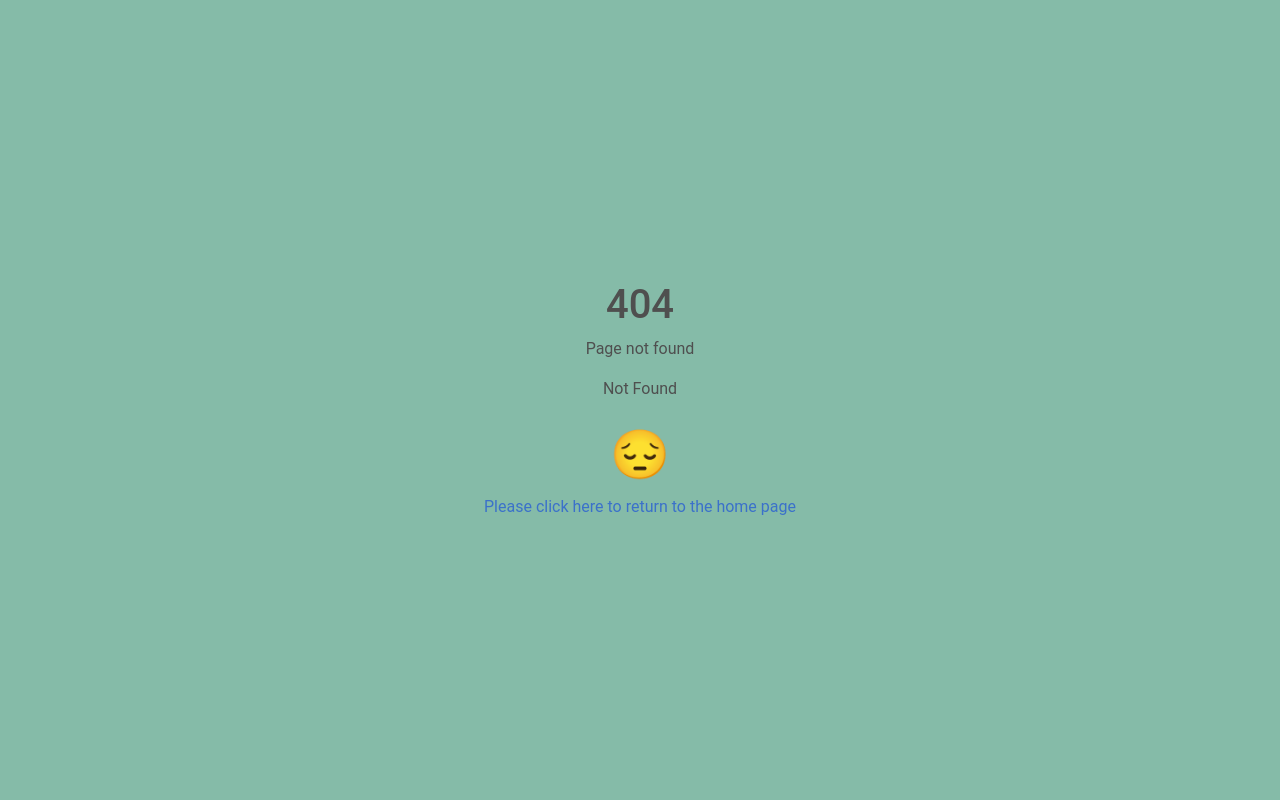
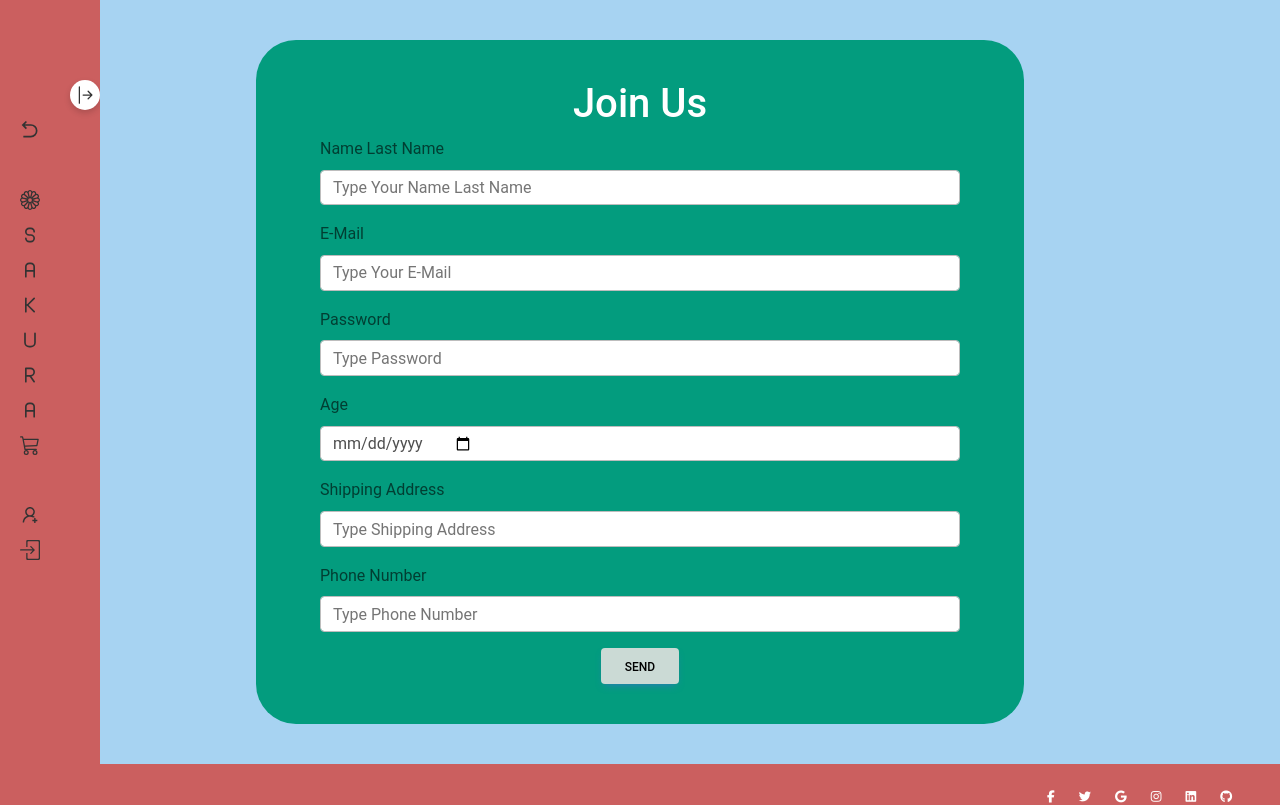
Before and after one commit to Sakura-Kimonos/Sakura-Kimonos-Front, a React (Vite) app: page /join in a window 1280 px wide. Before the commit this address had no page. Shown: the top 805 px of the page. Built offline with nearby package versions, Linux system fonts and the light colour scheme.

Commit message:
New change2

```diff
--- a/api/db.json
+++ b/api/db.json
@@ -109,6 +109,30 @@
       "season": "Spring",
       "pattern": "Flowers",
       "img": "https://cdn.shopify.com/s/files/1/0266/2403/2817/products/light-blue-kimono-for-women-s-276_5000x.jpg?v=1619723021"
+    },
+    {
+      "id": 11,
+      "title": "Diana Romero",
+      "price": "diana.romecoy@gmail.com",
+      "description": "123456",
+      "img": "",
+      "units": "",
+      "material": "2023-03-23",
+      "pattern": "jj",
+      "category": "",
+      "season": ""
+    },
+    {
+      "id": 12,
+      "title": "Diana Romero",
+      "price": "diana.romecoy@gmail.com",
+      "description": "123456",
+      "img": "",
+      "units": "",
+      "material": "2023-03-23",
+      "pattern": "625258080",
+      "category": "",
+      "season": ""
     }
   ]
 }
--- a/src/pages/AddProduct.jsx
+++ b/src/pages/AddProduct.jsx
@@ -1,8 +1,8 @@
-import "./styleSheetPages/AddProduct.css"
+
 import { useState } from 'react';
 import { productHandler } from '../handlers/productHandler';
 import SideBar from '../components/SideBar';
-// import { Modal } from 'react-bootstrap';
+
 
 const CreateProduct = () => {
   const [title, setTitle] = useState("");
--- a/src/pages/Join.jsx
+++ b/src/pages/Join.jsx
@@ -0,0 +1,101 @@
+
+import { useState } from 'react';
+// import { productHandler } from '../handlers/productHandler';
+import SideBar from '../components/SideBar';
+import './styleSheetPages/Join.css';
+
+const CreateJoin = () => {
+
+  const [name, setName] = useState("");
+  const [e_Mail, setE_Mail] = useState("");
+  const [password, setPassword] = useState("");
+  const [age, setAge] = useState("");
+  const [shipping_Address, setShipping_Address] = useState("");
+  const [phone_Number, setPhone_Number] = useState("");
+
+
+
+  const handleNameChange = (event) => {
+    let nameInput = event.target.value;
+    setName (nameInput);
+  };
+  const handleE_MailChange = (event) => {
+    let e_MailInput = event.target.value;
+    setE_Mail(e_MailInput);
+  };
+  const handlePasswordChange = (event) => {
+    let passwordInput = event.target.value;
+    setPassword(passwordInput);
+  };
+
+  const handleAgeChange = (event) => {
+    let ageInput = event.target.value;
+    setAge(ageInput);
+  };
+
+  const handlShipping_AddressChange = (event) => {
+    let shipping_AddressInput = event.target.value;
+    setShipping_Address(shipping_AddressInput);
+  };
+
+  const handlPhone_NumberChange = (event) => {
+    let phone_NumberInput = event.target.value;
+    setPhone_Number(phone_NumberInpu);
+  };
+
+
+  const handleSubmit = (event) => {
+    event.preventDefault();
+    let newJoin = { name, e_Mail, password, age, shipping_Address, phone_Number, };
+    jointHandler.addJoin(newJoin);
+    event.target.reset()
+  };
+
+
+
+  return (
+    <>
+    <SideBar/>
+    <div className="container-form">
+      <form onSubmit={handleSubmit}  itemID="form1">
+        <h1>Join Us</h1>
+
+        <div className="mb-3">
+          <label htmlFor=" name" className="form-label"> Name Last Name</label>
+          <input focus name=" Name" type="text" className="form-control" placeholder="Type Your Name Last Name" onChange={handleNameChange} required />
+        </div>
+
+        <div className="mb-3">
+          <label htmlFor="e_Mail" className="form-label">E-Mail</label>
+          <input name="E_Mail" type="text"  className="form-control" placeholder="Type Your E-Mail" onChange={handleE_MailChange} required />
+        </div>
+
+        <div className="mb-3">
+          <label className="form-label" htmlFor="password">Password</label>
+          <input name="Password" type="text" className="form-control" id="input-password" required placeholder="Type Password" onChange={handlePasswordChange} />
+        </div>
+
+        <div className="mb-3">
+          <label className="form-label" htmlFor="age">Age </label>
+          <input name="Age" type="date" min="1" className="form-control" id="input-age" required placeholder="Age (Date Format)" onChange={handleAgeChange} />
+        </div>
+
+        <div className="mb-3">
+          <label className="form-label" htmlFor="shipping_Address">Shipping Address</label>
+          <input name="Shipping_Address" type="text" className="form-control" id="input-shipping Address" required placeholder="Type Shipping Address" onChange={handlShipping_AddressChange} />
+        </div>
+
+        <div className="mb-3">
+          <label className="form-label" htmlFor="phone_Number">Phone Number</label>
+          <input name="Phone_Number" type="number" className="form-control" id="input-phone_Number" required placeholder="Type Phone Number" onChange={handlPhone_NumberChange} />
+        </div>
+
+        <button type="submit" className="btn btn-primary" id="btn-ad">Send</button>
+
+
+      </form>
+    </div>
+  </>
+  );
+};
+export default CreateJoin;
--- a/src/pages/styleSheetPages/Join.css
+++ b/src/pages/styleSheetPages/Join.css
@@ -0,0 +1,65 @@
+form{
+    background-color: #039C7E !important;
+    width: 60vw;
+    align-items: center;
+    justify-content: center;
+    padding: 5vh;
+    margin: 5vh;
+    border-radius: 5vh;
+    color: white;
+    display: flex;
+    flex-direction: column;
+}
+
+.form-control-1{
+background-color: white;
+border-radius: 1.25rem;
+  border: 0;
+  width: 40vw;
+  color: black;
+  padding: .3125rem;
+  position: sticky;
+  top: .3125rem;
+  margin-left: .5rem;
+}
+
+
+#btn-ad{
+    background-color: #80C5F6;
+    color: black;
+    border-style: none;
+}
+
+#btn-ad:hover{
+color: white;
+background-color: #80C5F6;
+box-shadow: 0 10px 15px rgba(0, 0, 0, 0.3);
+}
+.container-form{
+    display: flex;
+    justify-content: center;
+    background-color: #a7d3f2;
+
+
+}
+
+.form-control{
+    width: 50vw;
+    display: flex;
+
+}
+
+
+#input-description{
+height: 20vh;
+}
+
+
+@media (max-width: 600px){
+.form-control{
+    width: 40vw;
+    display: flex;
+
+}
+
+}
```
Also changed, not shown: src/router/router.jsx (+6 -6 lines).
